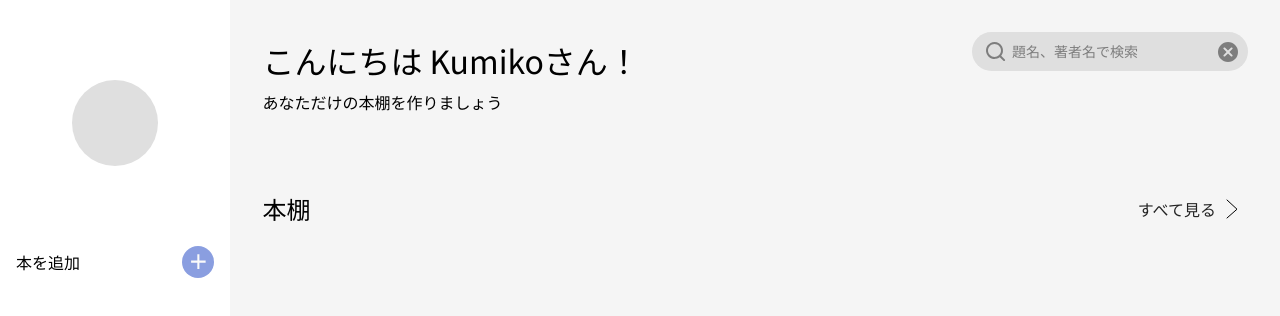
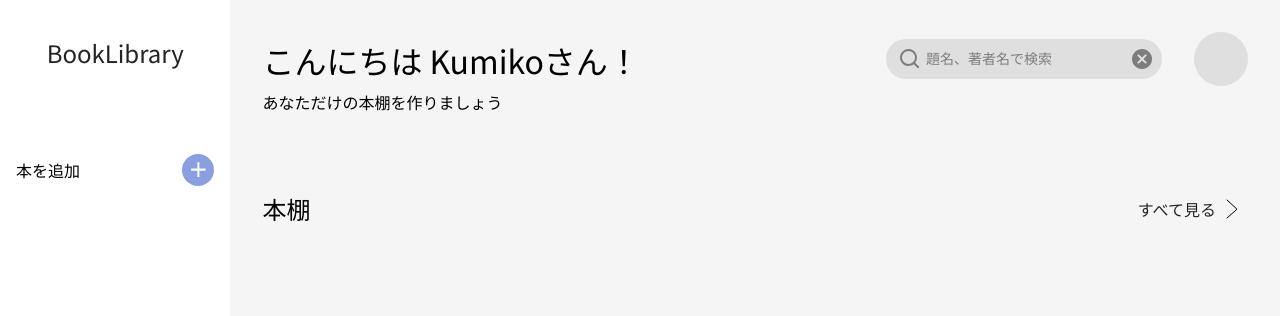
Before and after one commit to ksugawa/myvueBookLibrary, a Vue app in the folder myapp/: page /#/ in a window 1280 px wide. Shown: the top 316 px of the page. Built offline with nearby package versions, Linux system fonts and the light colour scheme.

Commit message:
アバターアイコンを画面右横、アプリタイトルを設置

```diff
--- a/myapp/src/assets/main.css
+++ b/myapp/src/assets/main.css
@@ -113,6 +113,11 @@ input[type="radio"] {
   min-height: 100vh;
 }
 
+.title {
+  padding: 2rem 0;
+  align-items: start;
+}
+
 .labelRating span {
   position: relative;
   cursor: pointer;
@@ -140,6 +145,15 @@ input[type="radio"] {
   padding: 8px 2.5rem;
   border-radius: 22px;
   line-height: 1.75;
+}
+
+.avator-icon {
+  width: 54px;
+  height: 54px;
+  margin-left: 2rem;
+  border-radius: 999px;
+  background-color: #dfdfdf;
+  cursor: pointer;
 }
 
 .icon-search {
--- a/myapp/src/components/AsideArea.vue
+++ b/myapp/src/components/AsideArea.vue
@@ -2,7 +2,7 @@
   <aside>
     <div>
       <router-link to="/">
-        <div class="avator-icon"></div>
+        <h1>BookLibrary</h1>
       </router-link>
     </div>
     <div class="menu">
@@ -16,7 +16,6 @@
       <ModalView
         v-if="isModalOpen"
         @closeModal="handleModalClose"
-        @formSubmitted="handleFormSubmitted"
       />
 
       <div v-if="isModalOpen" id="overlay" @click="closeModal"></div>
@@ -25,8 +24,8 @@
 </template>
 
 <script setup>
+import { ref } from "vue";
 import ModalView from "../views/ModalView.vue";
-import { ref } from "vue";
 
 const isModalOpen = ref(false);
 
@@ -42,13 +41,12 @@ const handleModalClose = () => {
   isModalOpen.value = false;
 }
 
-const handleFormSubmitted = (formData) => {
-  books.value.push(formData);
-  hasBooks.value = true;
-};
 </script>
 <style scoped>
-
+h1 {
+  padding-top: 2rem;
+  margin-bottom: 5rem;
+}
 .menu {
   width: 100%;
   padding: 0 8px;
@@ -58,13 +56,7 @@ const handleFormSubmitted = (formData) => {
   width: 32px;
 }
 
-.avator-icon {
-  width: 86px;
-  height: 86px;
-  border-radius: 999px;
-  background-color: #dfdfdf;
-  margin: 5rem 0;
-}
+
 
 #overlay {
   position: fixed;
--- a/myapp/src/components/MainArea.vue
+++ b/myapp/src/components/MainArea.vue
@@ -10,7 +10,10 @@ import SearchMyBook from "./SearchMyBook.vue";
         <h1>こんにちは Kumikoさん！</h1>
         <p>あなただけの本棚を作りましょう</p>
       </div>
-      <SearchMyBook />
+      <div class="container flex-r">
+        <SearchMyBook />
+        <div class="avator-icon"></div>
+      </div>
     </div>
     <div class="own-library-contents">
       <div class="flex-r space">
@@ -23,11 +26,6 @@ import SearchMyBook from "./SearchMyBook.vue";
 </template>
 
 <style scoped>
-.title {
-  padding: 2rem 0;
-  align-items: start;
-}
-
 .own-library-contents {
   padding: 2rem 0;
 }
--- a/myapp/src/views/MyBooksView.vue
+++ b/myapp/src/views/MyBooksView.vue
@@ -12,7 +12,12 @@ const myBooksArea = "myBooksArea";
   <div class="flex-r start">
     <AsideArea :id="asideArea" />
     <div :id="myBooksArea">
-      <SearchMyBook />
+      <div class="title">
+        <div class="flex-r end">
+          <SearchMyBook />
+          <div class="avator-icon"></div>
+        </div>
+      </div>
       <MyBookList />
     </div>
   </div>
@@ -22,4 +27,12 @@ const myBooksArea = "myBooksArea";
 body {
   background-color: #f5f5f5;
 }
+
+.container {
+  padding: 2rem 0;
+}
+
+.end {
+  justify-content: flex-end;
+}
 </style>
```
